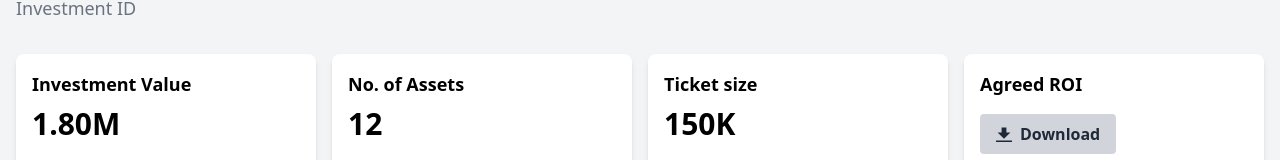
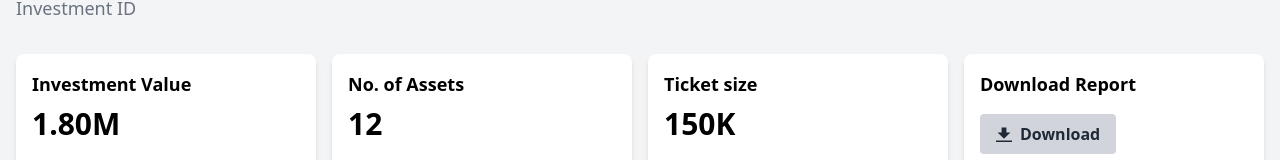
Before and after one commit to BuddyBoy26/BHS-Investor-Portal, a React (Vite) app in the folder BHS_frontend/: page /home in a window 1280 px wide. Shown: the part 138-298 px from the top of the page. Built offline with nearby package versions, Linux system fonts and the light colour scheme.

Commit message:
hope it works idek number

```diff
--- a/BHS_frontend/src/Investment.jsx
+++ b/BHS_frontend/src/Investment.jsx
@@ -61,7 +61,7 @@ const Investment = () => {
             <Card title="Investment Value" value="1.80M" subtext="" subtextColor="text-green-500" />
             <Card title="No. of Assets" value="12" subtext="" subtextColor="text-gray-500" />
             <Card title="Ticket size" value="150K" subtext="" subtextColor="text-green-500" />
-            <Card title="Agreed ROI" button={<DownloadButton onClick={downloadPDF} />} />
+            <Card title="Download Report" button={<DownloadButton onClick={downloadPDF} />} />
           </div>
 
           {/* Second row of cards */}
```
